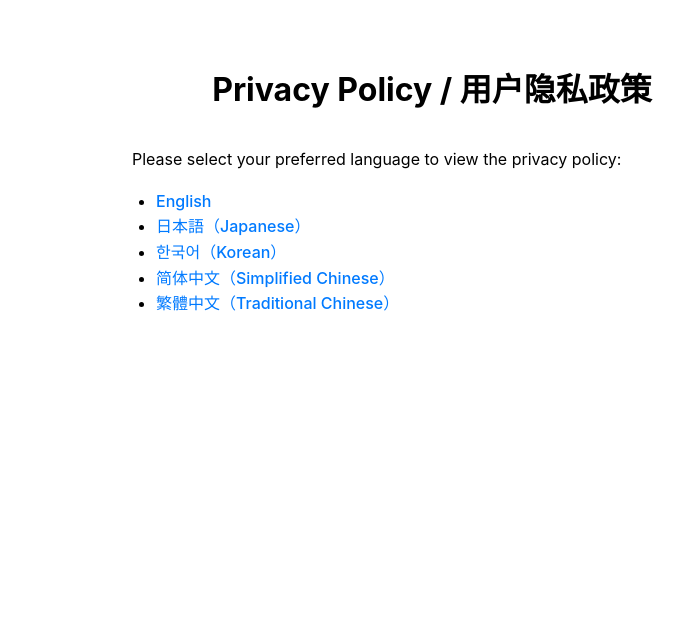
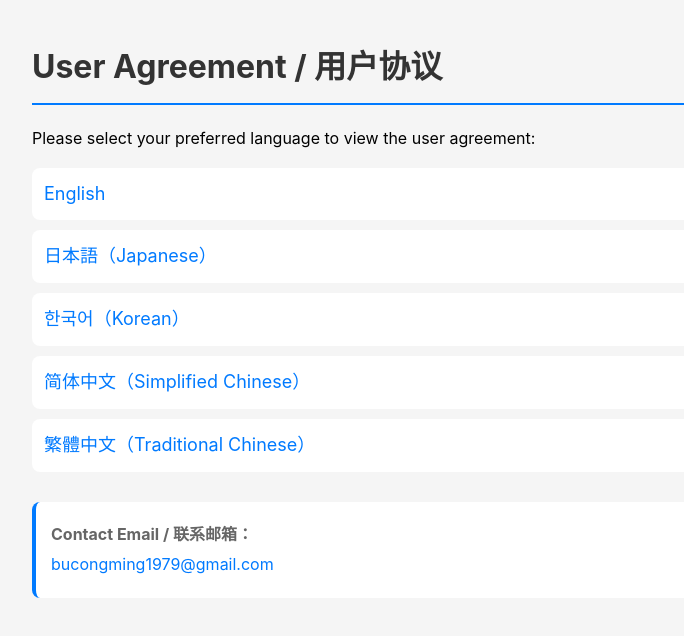
Before and after one commit to CHINAGRIMACE/plato, a plain HTML site: page index.html in a window 1280 px wide. Shown: the whole page, without its empty margins (208-892 px from the left). Drawn offline with Linux system fonts and the light colour scheme.

Commit message:
Update Privacy Policy to User Agreement in HTML

```diff
--- a/index.html
+++ b/index.html
@@ -1,43 +1,76 @@
-
-<!-- saved from url=(0110)file:///Volumes/wd-mobile/%E7%94%A8%E6%88%B7%E5%8D%8F%E8%AE%AE+%E9%9A%90%E7%A7%81%E6%94%BF%E7%AD%96/index.html -->
-<html lang="en"><head><meta http-equiv="Content-Type" content="text/html; charset=UTF-8">
-
-  <meta name="viewport" content="width=device-width, initial-scale=1.0">
-  <title>Privacy Policy / 用户隐私政策</title>
+<!DOCTYPE html>
+<html lang="en">
+<head>
+  <meta charset="UTF-8" />
+  <meta name="viewport" content="width=device-width, initial-scale=1.0" />
+  <title>User Agreement / 用户协议</title>
   <style>
     body {
-      font-family: -apple-system, BlinkMacSystemFont, "Helvetica Neue", "Segoe UI", sans-serif;
-      max-width: 600px;
-      margin: 4rem auto;
-      padding: 0 1rem;
+      font-family: -apple-system, BlinkMacSystemFont, "Segoe UI", Roboto, "Helvetica Neue", Arial, sans-serif;
       line-height: 1.6;
+      max-width: 800px;
+      margin: 0 auto;
+      padding: 20px;
+      background-color: #f5f5f5;
     }
     h1 {
-      text-align: center;
-      margin-bottom: 2rem;
+      color: #333;
+      border-bottom: 2px solid #007AFF;
+      padding-bottom: 10px;
     }
     ul {
-      padding-left: 1.5rem;
+      list-style: none;
+      padding: 0;
+    }
+    li {
+      margin: 10px 0;
     }
     a {
+      color: #007AFF;
       text-decoration: none;
-      color: #007aff;
-      font-weight: 500;
+      font-size: 18px;
+      display: block;
+      padding: 12px;
+      background: white;
+      border-radius: 8px;
+      transition: background-color 0.3s;
     }
     a:hover {
-      text-decoration: underline;
+      background-color: #e8f4ff;
+    }
+    .contact {
+      margin-top: 30px;
+      padding: 15px;
+      background: white;
+      border-radius: 8px;
+      border-left: 4px solid #007AFF;
+    }
+    .contact p {
+      margin: 5px 0;
+      color: #666;
+    }
+    .contact a {
+      display: inline;
+      padding: 0;
+      background: none;
+      font-size: 16px;
     }
   </style>
 </head>
 <body>
-  <h1>Privacy Policy / 用户隐私政策</h1>
-  <p>Please select your preferred language to view the privacy policy:</p>
+  <h1>User Agreement / 用户协议</h1>
+  <p>Please select your preferred language to view the user agreement:</p>
   <ul>
-    <li><a href="file:///Volumes/wd-mobile/%E7%94%A8%E6%88%B7%E5%8D%8F%E8%AE%AE+%E9%9A%90%E7%A7%81%E6%94%BF%E7%AD%96/privacy-policy.en.html">English</a></li>
-    <li><a href="file:///Volumes/wd-mobile/%E7%94%A8%E6%88%B7%E5%8D%8F%E8%AE%AE+%E9%9A%90%E7%A7%81%E6%94%BF%E7%AD%96/privacy-policy.ja.html">日本語（Japanese）</a></li>
-    <li><a href="file:///Volumes/wd-mobile/%E7%94%A8%E6%88%B7%E5%8D%8F%E8%AE%AE+%E9%9A%90%E7%A7%81%E6%94%BF%E7%AD%96/privacy-policy.ko.html">한국어（Korean）</a></li>
-    <li><a href="file:///Volumes/wd-mobile/%E7%94%A8%E6%88%B7%E5%8D%8F%E8%AE%AE+%E9%9A%90%E7%A7%81%E6%94%BF%E7%AD%96/privacy-policy.zh-hans.html">简体中文（Simplified Chinese）</a></li>
-    <li><a href="file:///Volumes/wd-mobile/%E7%94%A8%E6%88%B7%E5%8D%8F%E8%AE%AE+%E9%9A%90%E7%A7%81%E6%94%BF%E7%AD%96/privacy-policy.zh-hant.html">繁體中文（Traditional Chinese）</a></li>
+    <li><a href="user-agreement.en.html">English</a></li>
+    <li><a href="user-agreement.ja.html">日本語（Japanese）</a></li>
+    <li><a href="user-agreement.ko.html">한국어（Korean）</a></li>
+    <li><a href="user-agreement.zh-hans.html">简体中文（Simplified Chinese）</a></li>
+    <li><a href="user-agreement.zh-hant.html">繁體中文（Traditional Chinese）</a></li>
   </ul>
 
-</body></html>
+  <div class="contact">
+    <p><strong>Contact Email / 联系邮箱：</strong></p>
+    <p><a href="mailto:bucongming1979@gmail.com">bucongming1979@gmail.com</a></p>
+  </div>
+</body>
+</html>
```
